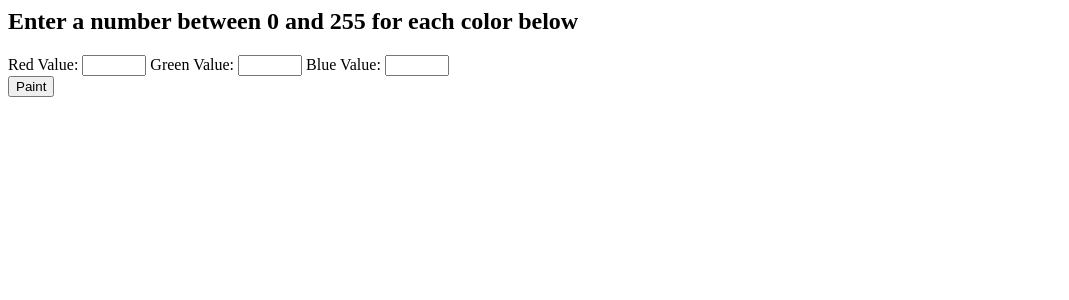
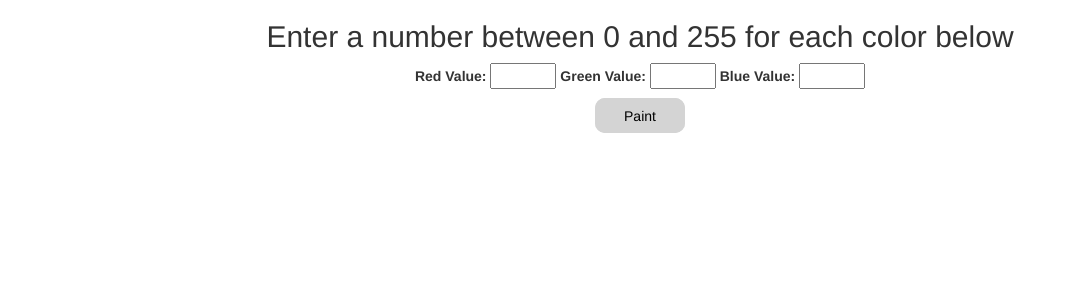
Before and after one commit to MikaylaMunn/color_picker, a Django app: page /paint/ in a window 1280 px wide. Shown: the top 300 px of the page, without its empty margins (0-1069 px from the left). Run offline with Django 4.2, Linux system fonts and the light colour scheme.

Commit message:
added some styling

```diff
--- a/paint_site/paint_app/forms.py
+++ b/paint_site/paint_app/forms.py
@@ -2,6 +2,7 @@ from django import forms
 
 
 class ColorPickerForm(forms.Form):
+    # Came from the django documentation online
     red_amount = forms.IntegerField(label='Red Value', min_value=0, max_value=255, required=True)
     green_amount = forms.IntegerField(label='Green Value', min_value=0, max_value=255, required=True)
     blue_amount = forms.IntegerField(label='Blue Value', min_value=0, max_value=255, required=True)
--- a/paint_site/paint_app/templates/paint.html
+++ b/paint_site/paint_app/templates/paint.html
@@ -1,15 +1,79 @@
-<html>
+<!DOCTYPE html>
+<html lang="en">
 <head>
+    <meta charset="UTF-8">
+    <meta http-equiv="X-UA-Compatible" content="IE=edge">
+    <meta name="viewport" content="width=device-width, initial-scale=1.0">
+    <link rel="stylesheet" href="https://cdn.jsdelivr.net/npm/bootstrap@3.4.1/dist/css/bootstrap.min.css" integrity="sha256-bZLfwXAP04zRMK2BjiO8iu9pf4FbLqX6zitd+tIvLhE=" crossorigin="anonymous">
+    <style>
+        .glow-on-hover {
+            width: 90px;
+            height: 35px;
+            border: none;
+            outline: none;
+            color: #000;
+            background: rgb(212, 212, 212);
+            cursor: pointer;
+            position: relative;
+            z-index: 0;
+            border-radius: 10px;
+            margin-top: 7px;
+        }
+
+        .glow-on-hover:before {
+            content: '';
+            background: linear-gradient(45deg, #ff0000, #ff7300, #fffb00, #48ff00, #00ffd5, #002bff, #7a00ff, #ff00c8, #ff0000);
+            position: absolute;
+            top: -2px;
+            left: -2px;
+            background-size: 400%;
+            z-index: -1;
+            filter: blur(5px);
+            width: calc(100% + 4px);
+            height: calc(100% + 4px);
+            animation: glowing 20s linear infinite;
+            opacity: 0;
+            transition: opacity .3s ease-in-out;
+            border-radius: 10px;
+        }
+
+        .glow-on-hover:active {
+            color: #000;
+        }
+
+        .glow-on-hover:active:after {
+            background: transparent;
+        }
+
+        .glow-on-hover:hover:before {
+            opacity: 1;
+        }
+
+        .glow-on-hover:after {
+            z-index: -1;
+            content: '';
+            position: absolute;
+            width: 100%;
+            height: 100%;
+            background: rgb(212, 212, 212);
+            left: 0;
+            top: 0;
+            border-radius: 10px;
+        }
+    </style>
     <title>Color Picker</title>
 </head>
+{% comment %} we get the color for what the user inputs on the form {% endcomment %}
 <body style="background-color: rgb({{ red }}, {{ green }}, {{ blue }}); ">
-    <div >
+    <div class="text-center" >
         <h2>Enter a number between 0 and 255 for each color below</h2>
         <form method="POST" action="{% url 'paint' %}">
             {% csrf_token %}
             {% comment %} is a security thing that we need to add manually basically as an interim step until django developers fix it more directly. You can google what a csrf token is to learn more if you'd like! {% endcomment %}
             <div>
+                {% comment %} Prints out the label tag we set in forms.py {% endcomment %}
                 {{ form.red_amount.label_tag }}
+                {% comment %} the integer from forms {% endcomment %}
                 {{ form.red_amount }}
 
                 {{ form.green_amount.label_tag }}
@@ -18,12 +82,15 @@
                 {{ form.blue_amount.label_tag }}
                 {{ form.blue_amount }}
             </div>
-            <div>
-                <button type="submit">
+            <div class="container mt-5">
+            <div class ="justify-content-center">
+                <button class="btn btn-large glow-on-hover" type="submit">
                     Paint
                 </button>
             </div>
+        </div>
         </form>
     </div>
 </body>
+<script src="https://cdn.jsdelivr.net/npm/bootstrap@4.6.1/dist/js/bootstrap.bundle.min.js"></script>
 </html>
--- a/paint_site/paint_app/views.py
+++ b/paint_site/paint_app/views.py
@@ -17,7 +17,7 @@ class ColorPickerView(View):
             "blue": 255,
         }
 
-        return render(request, "paint.html", context=context)
+        return render(request=request, template_name="paint.html", context=context)
 
     # This is the new content
     def post(self, request):
@@ -35,7 +35,7 @@ class ColorPickerView(View):
             "blue": blue,
         }
 
-        return render(request, "paint.html", context=context)
+        return render(request= request, template_name="paint.html", context=context)
 
     def get(self, request):
         """Present the color picker form and color the user"""
@@ -48,4 +48,4 @@ class ColorPickerView(View):
             "blue": 255,
         }
 
-        return render(request, "paint.html", context=context)
+        return render(request= request, template_name="paint.html", context=context)
```
